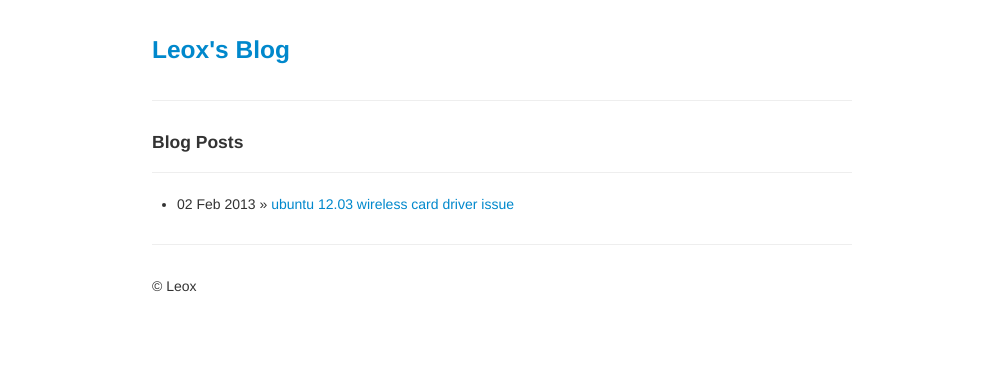
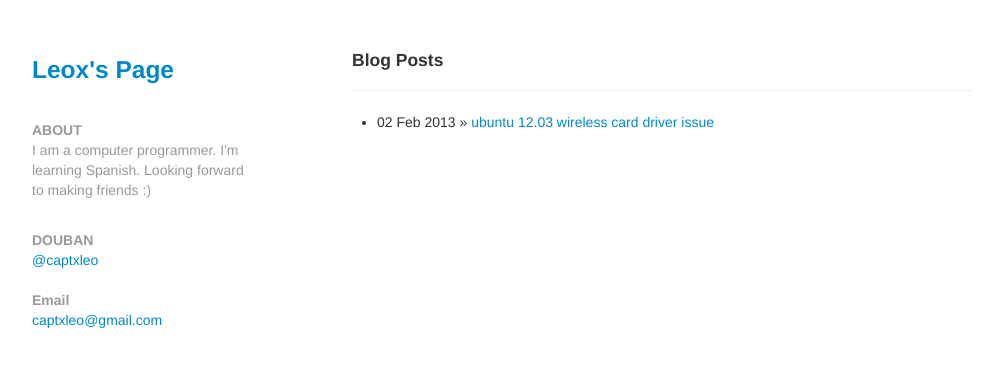
Before and after one commit to captxleo/captxleo.github.com, a Jekyll site: the page built from index.html, in a window 1280 px wide. Shown: the top 367 px of the page, without its empty margins (138-1141 px from the left). Built offline with Jekyll 4.4.1, drawn with Linux system fonts in a browser that asks for light colours; Markdown is read by kramdown in place of the engine named in the settings.

Commit message:
change the template

```diff
--- a/_layouts/default.html
+++ b/_layouts/default.html
@@ -1,52 +1,54 @@
 <!DOCTYPE html>
 <html>
 	<head>
-		<meta charset="utf-8">
+		<meta charset="GBK">
 		<title>{{ page.title }}</title>
 		<!-- Bootstrap -->
-		<link href="../css/bootstrap.css" rel="stylesheet" media="screen">
+		<link href="/css/bootstrap.css" rel="stylesheet" media="screen">
 
 		<style type="text/css">
 			body {
-				padding-top: 20px;
-				padding-bottom: 40px;
+				padding-top: 40px;
+				padding-bottom: 20px;
 			}
+		</style>
 
-			/* Custom container */
-			.container-narrow {
-				margin: 0 auto;
-				max-width: 700px;
-			}
-			.container-narrow > hr {
-				margin: 30px 0;
-			}
-
-		</style>
 	</head>
 	<body>
 
-		<div class="container-narrow">
+		<div class="container">
 
-			<div class="masthead">
-				<h3 class="muted"><a href="/index.html">Leox's Blog</a></h3>
+			<div class="row-fluid">
+
+				<div class="span3">
+					<h3 class="text-info"><a href="../index.html">Leox's Page</a></h3>
+
+					<br />
+
+					<strong class="muted">ABOUT</strong>
+					<p class="muted">I am a computer programmer. I'm learning Spanish. Looking forward to making friends :)</p>
+
+					<br />
+
+					<address class="muted">
+						<strong>DOUBAN</strong><br>
+						<a href="http://www.douban.com/people/captxleo/">@captxleo</a><br>
+					</address>
+					<address class="muted">
+						<strong>Email</strong><br>
+						<a href="captxleo@gmail.com">captxleo@gmail.com</a>
+					</address>
+				</div>
+
+				<div class="span8 offset1">
+					{{ content }}
+				</div>
+
 			</div>
-
-			<hr>
-
-			<div class="content">
-				{{ content }}
-			</div>
-
-			<hr>
-
-			<div class="footer">
-				<p>&copy; Leox</p>
-			</div>
-
-		</div> <!--/container-->
+		</div>
 
 		<!-- Bootstrap -->
 		<script src="http://code.jquery.com/jquery-latest.js"></script>
-		<script src="../js/bootstrap.js"></script>
+		<script src="/js/bootstrap.js"></script>
 	</body>
 </html>
```
